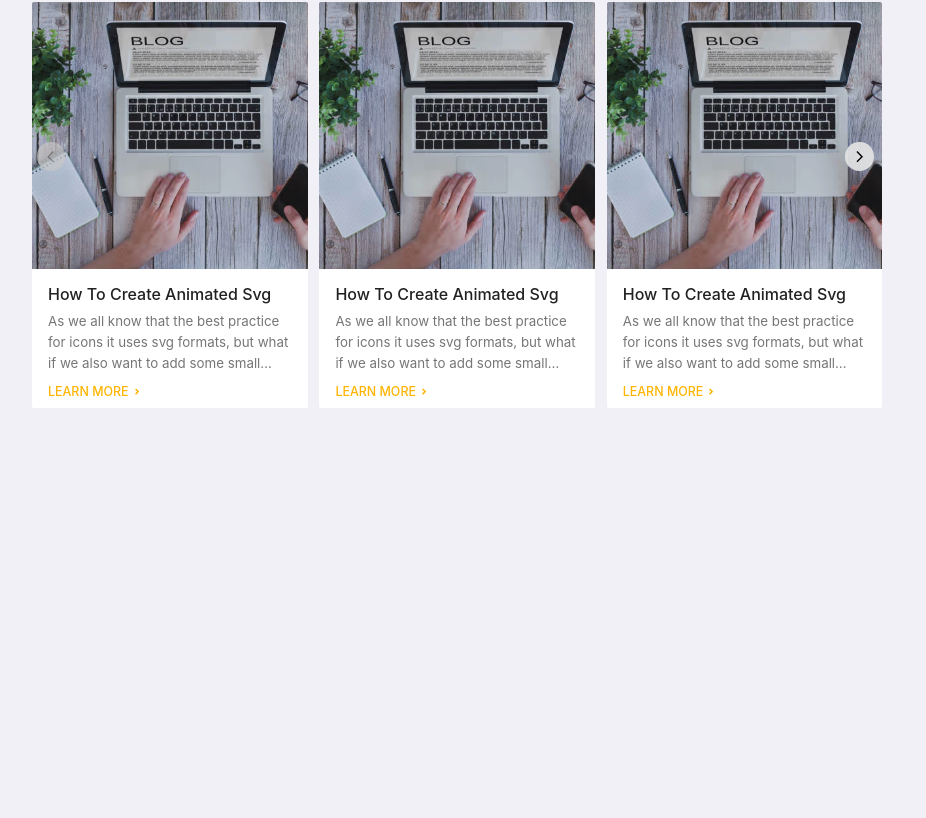
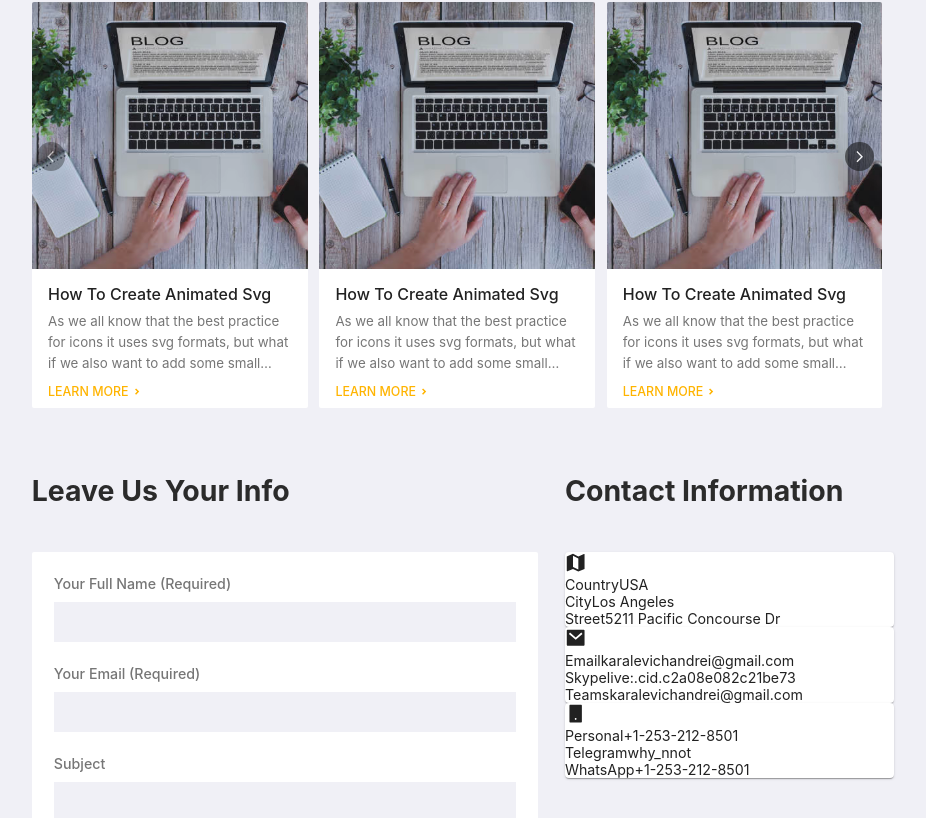
Before and after one commit to Karalevich/portfolio, a React (Create React App) app: page /blog in a window 1280 px wide. Shown: the part 5662-6480 px from the top of the page, without its empty margins (267-1193 px from the left). Before the commit the page ends 6104 px from the top, so only its background shows below. Built offline with nearby package versions, Linux system fonts and the light colour scheme.

Commit message:
add Contact component

```diff
--- a/src/components/Custom/Icons/index.tsx
+++ b/src/components/Custom/Icons/index.tsx
@@ -344,3 +344,30 @@ export function StarIcon(props: SvgIconProps) {
     </SvgIcon>
   )
 }
+
+export function LocationIcon(props: SvgIconProps) {
+  return (
+    <SvgIcon {...props} viewBox="0 0 18 18">
+      <path
+        d="M1.5 3.75L6.75 1.5L11.25 3.75L15.9772 1.72425C16.0343 1.69979 16.0966 1.68988 16.1584 1.69541C16.2202 1.70094 16.2797 1.72173 16.3316 1.75593C16.3834 1.79013 16.4259 1.83666 16.4553 1.89135C16.4847 1.94603 16.5001 2.00716 16.5 2.06925V14.25L11.25 16.5L6.75 14.25L2.02275 16.2758C1.96569 16.3002 1.90344 16.3101 1.8416 16.3046C1.77976 16.2991 1.72026 16.2783 1.66844 16.2441C1.61662 16.2099 1.5741 16.1633 1.54471 16.1087C1.51531 16.054 1.49994 15.9928 1.5 15.9307V3.75ZM11.25 14.823V5.382L11.2013 5.403L6.75 3.177V12.618L6.79875 12.597L11.25 14.823Z"/>
+    </SvgIcon>
+  )
+}
+
+export function MailIcon(props: SvgIconProps) {
+  return (
+    <SvgIcon {...props} viewBox="0 0 18 18">
+      <path
+        d="M2.25 2.25H15.75C15.9489 2.25 16.1397 2.32902 16.2803 2.46967C16.421 2.61032 16.5 2.80109 16.5 3V15C16.5 15.1989 16.421 15.3897 16.2803 15.5303C16.1397 15.671 15.9489 15.75 15.75 15.75H2.25C2.05109 15.75 1.86032 15.671 1.71967 15.5303C1.57902 15.3897 1.5 15.1989 1.5 15V3C1.5 2.80109 1.57902 2.61032 1.71967 2.46967C1.86032 2.32902 2.05109 2.25 2.25 2.25V2.25ZM9.045 8.76225L4.236 4.6785L3.26475 5.8215L9.05475 10.7378L14.7405 5.81775L13.7595 4.683L9.04575 8.76225H9.045Z"/>
+    </SvgIcon>
+  )
+}
+
+export function MobileIcon(props: SvgIconProps) {
+  return (
+    <SvgIcon {...props} viewBox="0 0 18 18">
+      <path
+        d="M4.5 1.5H13.5C13.6989 1.5 13.8897 1.57902 14.0303 1.71967C14.171 1.86032 14.25 2.05109 14.25 2.25V15.75C14.25 15.9489 14.171 16.1397 14.0303 16.2803C13.8897 16.421 13.6989 16.5 13.5 16.5H4.5C4.30109 16.5 4.11032 16.421 3.96967 16.2803C3.82902 16.1397 3.75 15.9489 3.75 15.75V2.25C3.75 2.05109 3.82902 1.86032 3.96967 1.71967C4.11032 1.57902 4.30109 1.5 4.5 1.5ZM9 12.75C8.80109 12.75 8.61032 12.829 8.46967 12.9697C8.32902 13.1103 8.25 13.3011 8.25 13.5C8.25 13.6989 8.32902 13.8897 8.46967 14.0303C8.61032 14.171 8.80109 14.25 9 14.25C9.19891 14.25 9.38968 14.171 9.53033 14.0303C9.67098 13.8897 9.75 13.6989 9.75 13.5C9.75 13.3011 9.67098 13.1103 9.53033 12.9697C9.38968 12.829 9.19891 12.75 9 12.75Z"/>
+    </SvgIcon>
+  )
+}
--- /dev/null
+++ b/src/components/Custom/Inputs/Input.tsx
@@ -0,0 +1,50 @@
+import styled from '@mui/material/styles/styled'
+import { alpha, FormControl, InputBase, InputLabel } from '@mui/material'
+import React from 'react'
+import { InputComponent } from './types'
+
+const Input: InputComponent = ({ label, className, ...other }) => {
+  return (
+    <FormControl className={className} sx={{ display: 'block' }} fullWidth>
+      <LabelCustom shrink htmlFor={other.id}>
+        {label}
+      </LabelCustom>
+      <InputCustom {...other}/>
+    </FormControl>
+  )
+}
+
+const LabelCustom = styled(InputLabel)(({ theme }) => ({
+  '&.MuiInputLabel-root': {
+    position: 'initial',
+    //display: 'inline',
+    marginBottom: '0.5rem',
+    transform: 'none',
+
+    '&.Mui-focused': {
+      color: '#2B2B2B',
+    },
+  },
+}))
+
+const InputCustom = styled(InputBase)(({ theme }) => ({
+  'label + &': {
+    marginTop: theme.spacing(0),
+  },
+  '& .MuiInputBase-input': {
+    backgroundColor: theme.palette.mode === 'light' ? '#F0F0F6' : '#2b2b2b',
+    fontSize: '1rem',
+    padding: '10px 12px',
+    transition: theme.transitions.create([
+      'border-color',
+      'background-color',
+      'box-shadow',
+    ]),
+    '&:focus': {
+      boxShadow: `${alpha('#000000', 0.5)} 0 0 0 0.1rem`,
+      borderColor: theme.palette.primary.main,
+    },
+  },
+}))
+
+export default Input
--- /dev/null
+++ b/src/components/Custom/Inputs/types.ts
@@ -0,0 +1,7 @@
+import { InputBaseProps } from '@mui/material'
+import { FunctionComponent } from "react"
+
+type InputProps = InputBaseProps & {
+  label?: string
+}
+export type InputComponent = FunctionComponent<InputProps>
--- a/src/components/Home/Blog/Blog.module.scss
+++ b/src/components/Home/Blog/Blog.module.scss
@@ -53,10 +53,23 @@
       display: flex;
       align-items: center;
       justify-content: center;
-      background-color: rgba(230,230,230,0.9);
+      background-color: rgba(23,23,23,0.65);
+      opacity: 0.9;
+      transition: opacity, background-color 200ms cubic-bezier(0.4, 0, 0.2, 1) 0ms;
 
       &:disabled {
-        background-color: rgba(200,200,200,0.7);
+        background-color: rgba(23,23,23,0.6);
+        opacity: 0.6;
+
+        &:hover {
+          background-color: rgba(23,23,23,0.6);
+          opacity: 0.6;
+        }
+      }
+
+      &:hover {
+        background-color: rgba(23,23,23,0.70);
+        opacity: 1;
       }
     }
 
--- a/src/components/Home/Blog/Blog.tsx
+++ b/src/components/Home/Blog/Blog.tsx
@@ -23,14 +23,14 @@ export const Blog: BlogComponent = () => {
           totalSlides={POSTS.length}
           step={1}
           naturalSlideWidth={310}
-          naturalSlideHeight={474}
+          naturalSlideHeight={440}
           currentSlide={0}
         >
           <Slider>
             {posts}
           </Slider>
-          <ButtonBack className={styles.buttonBack}><ArrowBackIosNewIcon fontSize={'inherit'}/></ButtonBack>
-          <ButtonNext className={styles.buttonNext}><ArrowForwardIosIcon fontSize={'inherit'}/></ButtonNext>
+          <ButtonBack className={styles.buttonBack}><ArrowBackIosNewIcon color={'secondary'} fontSize={'inherit'}/></ButtonBack>
+          <ButtonNext className={styles.buttonNext}><ArrowForwardIosIcon color={'secondary'} fontSize={'inherit'}/></ButtonNext>
         </CarouselProvider>
       </main>
     </section>
--- /dev/null
+++ b/src/components/Home/Contact/Contact.module.scss
@@ -0,0 +1,39 @@
+@import './src/styles/variables.scss';
+
+.contact {
+  display: flex;
+  justify-content: space-between;
+  .title {
+    margin-top: 4.375rem;
+    margin-bottom: 3.125rem;
+    text-transform: capitalize;
+  }
+
+  .info {
+    padding: 1.56rem;
+    border-radius: 2px !important;
+
+    .input {
+      margin-bottom: 1.56rem;
+
+      label {
+        font-weight: 500;
+        color: $paragraph;
+      }
+    }
+  }
+
+  .leaveInfo {
+    width: 58.76%;
+  }
+
+  .contactInfo {
+    width: 38.14%;
+
+    .infoList {
+      .item {
+        list-style: none;
+      }
+    }
+  }
+}
--- /dev/null
+++ b/src/components/Home/Contact/Contact.tsx
@@ -0,0 +1,55 @@
+import { Button, Card } from '@mui/material'
+import React from 'react'
+import styles from './Contact.module.scss'
+import { ContactCardComponent, ContactComponent } from './types'
+import Input from 'src/components/Custom/Inputs/Input'
+import { CONTACT_INFO } from 'src/constants/personalInfo'
+
+
+export const Contact: ContactComponent = () => {
+  const infoCards = CONTACT_INFO.map(info => <ContactCard {...info}/>)
+  return (
+    <section className={styles.contact}>
+      <article className={styles.leaveInfo}>
+        <header>
+          <h2 className={styles.title}>Leave us your info</h2>
+          <Card className={styles.info} elevation={0}>
+            <Input className={styles.input} fullWidth label={'Your Full Name (Required)'} required id='name'/>
+            <Input className={styles.input} fullWidth label={'Your Email (Required)'} required id='email'/>
+            <Input className={styles.input} fullWidth label={'Subject'} id='subject'/>
+            <Input className={styles.input} fullWidth label={'Yor Message'} multiline rows={8} id='textarea'/>
+            <Button variant="contained">Send Message</Button>
+          </Card>
+        </header>
+      </article>
+      <article className={styles.contactInfo}>
+        <header>
+          <h2 className={styles.title}>Contact information</h2>
+        </header>
+        <main>
+          {infoCards}
+        </main>
+      </article>
+    </section>
+  )
+}
+
+export default Contact
+
+const ContactCard: ContactCardComponent = ({ info, icon }) => {
+  const infoList = info.map(inf => (
+    <li className={styles.item} key={inf.title}>
+      <span>{inf.title}</span><span>{inf.value}</span>
+    </li>
+  ))
+  return (
+    <Card>
+      <header className={styles.iconWrapper}>{icon({})}</header>
+      <main>
+        <ul className={styles.infoList}>
+          {infoList}
+        </ul>
+      </main>
+    </Card>
+  )
+}
--- /dev/null
+++ b/src/components/Home/Contact/types.ts
@@ -0,0 +1,11 @@
+import { FunctionComponent, ReactElement } from 'react'
+import { SvgIconProps } from '@mui/material'
+
+type ContactProps = {  }
+export type ContactComponent = FunctionComponent<ContactProps>
+
+export type ContactCardProps = {
+  info: Array<{title: string, value: string}>,
+  icon: (props: SvgIconProps) => ReactElement,
+}
+export type ContactCardComponent = FunctionComponent<ContactCardProps>
--- a/src/components/Home/Home.tsx
+++ b/src/components/Home/Home.tsx
@@ -9,6 +9,7 @@ import WorkPreview from './WorkPreview/WorkPreview'
 import EducationPreview from './EducationPreview/EducationPreview'
 import Portfolio from './Portfolio/Portfolio'
 import Blog from './Blog/Blog'
+import Contact from './Contact/Contact'
 
 
 export const Home: HomeComponent = () => {
@@ -22,6 +23,7 @@ export const Home: HomeComponent = () => {
       <EducationPreview/>
       <Portfolio/>
       <Blog/>
+      <Contact/>
     </section>
   )
 }
--- a/src/components/Home/SectionHeader/types.ts
+++ b/src/components/Home/SectionHeader/types.ts
@@ -2,6 +2,6 @@ import { FunctionComponent } from 'react'
 
 type SectionHeaderProps = {
   title: string,
-  introduction: string
+  introduction?: string
 }
 export type SectionHeaderComponent = FunctionComponent<SectionHeaderProps>
--- a/src/constants/personalInfo.tsx
+++ b/src/constants/personalInfo.tsx
@@ -3,7 +3,9 @@ import {
   FacebookIcon,
   FrontedIcon, GameIcon, LandingIcon,
   LeetcodeIcon,
-  LinkedinIcon,
+  LinkedinIcon, LocationIcon,
+  MailIcon,
+  MobileIcon,
   TwitterIcon,
   VkIcon,
 } from '../components/Custom/Icons'
@@ -15,6 +17,7 @@ import david from '../assets/img/David.png'
 import { RecommendationProps } from 'src/components/Home/Recommendations/types'
 import { ProjectT } from 'src/components/Home/Portfolio/types'
 import blog from '../assets/img/blog.avif'
+import { ContactCardProps } from '../components/Home/Contact/types'
 
 export const ICONS = {
   'Linkedin': [<LinkedinIcon/>, 'https://www.linkedin.com/in/a112k/'],
@@ -439,7 +442,7 @@ export const EDUCATION_HISTORY = [
   },
 ]
 
-export const PORTFOLIO: Array<{tab: string, projects: Array<ProjectT>}> = [
+export const PORTFOLIO: Array<{ tab: string, projects: Array<ProjectT> }> = [
   {
     tab: 'All Categories',
     projects: [{ name: 'Placeholder' }, { name: 'Placeholder' }, { name: 'Placeholder' }, { name: 'Placeholder' }, { name: 'Placeholder' }, { name: 'Placeholder' }, { name: 'Placeholder' }, { name: 'Placeholder' }, { name: 'Placeholder' }],
@@ -466,51 +469,99 @@ export const POSTS = [
   {
     title: 'How to create animated svg',
     description: 'As we all know that the best practice for icons it uses svg formats, but what if we also want to add some small animation, it can be trike to find a good approach for this.',
-    img: blog
+    img: blog,
   },
   {
     title: 'How to create animated svg',
     description: 'As we all know that the best practice for icons it uses svg formats, but what if we also want to add some small animation, it can be trike to find a good approach for this.',
-    img: blog
+    img: blog,
   },
   {
     title: 'How to create animated svg',
     description: 'As we all know that the best practice for icons it uses svg formats, but what if we also want to add some small animation, it can be trike to find a good approach for this.',
-    img: blog
+    img: blog,
   },
   {
     title: 'How to create animated svg',
     description: 'As we all know that the best practice for icons it uses svg formats, but what if we also want to add some small animation, it can be trike to find a good approach for this.',
-    img: blog
+    img: blog,
   },
   {
     title: 'How to create animated svg',
     description: 'As we all know that the best practice for icons it uses svg formats, but what if we also want to add some small animation, it can be trike to find a good approach for this.',
-    img: blog
+    img: blog,
   },
   {
     title: 'How to create animated svg',
     description: 'As we all know that the best practice for icons it uses svg formats, but what if we also want to add some small animation, it can be trike to find a good approach for this.',
-    img: blog
+    img: blog,
   },
   {
     title: 'How to create animated svg',
     description: 'As we all know that the best practice for icons it uses svg formats, but what if we also want to add some small animation, it can be trike to find a good approach for this.',
-    img: blog
+    img: blog,
   },
   {
     title: 'How to create animated svg',
     description: 'As we all know that the best practice for icons it uses svg formats, but what if we also want to add some small animation, it can be trike to find a good approach for this.',
-    img: blog
+    img: blog,
   },
   {
     title: 'How to create animated svg',
     description: 'As we all know that the best practice for icons it uses svg formats, but what if we also want to add some small animation, it can be trike to find a good approach for this.',
-    img: blog
+    img: blog,
   },
   {
     title: 'How to create animated svg',
     description: 'As we all know that the best practice for icons it uses svg formats, but what if we also want to add some small animation, it can be trike to find a good approach for this.',
-    img: blog
-  }
+    img: blog,
+  },
 ]
+
+export const CONTACT_INFO: Array<ContactCardProps> = [
+  {
+    icon: LocationIcon,
+    info: [{
+      title: 'Country',
+      value: 'USA',
+    },
+      {
+        title: 'City',
+        value: 'Los Angeles',
+      },
+      {
+        title: 'Street',
+        value: '5211 Pacific Concourse Dr',
+      }],
+  },
+  {
+    icon: MailIcon,
+    info: [{
+      title: 'Email',
+      value: 'karalevichandrei@gmail.com',
+    },
+      {
+        title: 'Skype',
+        value: 'live:.cid.c2a08e082c21be73',
+      },
+      {
+        title: 'Teams',
+        value: 'karalevichandrei@gmail.com',
+      }],
+  },
+  {
+    icon: MobileIcon,
+    info: [{
+      title: 'Personal',
+      value: '+1-253-212-8501',
+    },
+      {
+        title: 'Telegram',
+        value: 'why_nnot',
+      },
+      {
+        title: 'WhatsApp',
+        value: '+1-253-212-8501',
+      }],
+  },
+]
--- a/src/index.scss
+++ b/src/index.scss
@@ -28,6 +28,7 @@ body {
   font-family: -apple-system, Inter, BlinkMacSystemFont, Segoe UI, Roboto, Oxygen, Ubuntu, Cantarell, Fira Sans,
   Droid Sans, Helvetica Neue, sans-serif;
   background-color: $light-bcg;
+  color: $black;
 }
 
 body {
```
Lines whose indentation alone changed are shown as unchanged.
